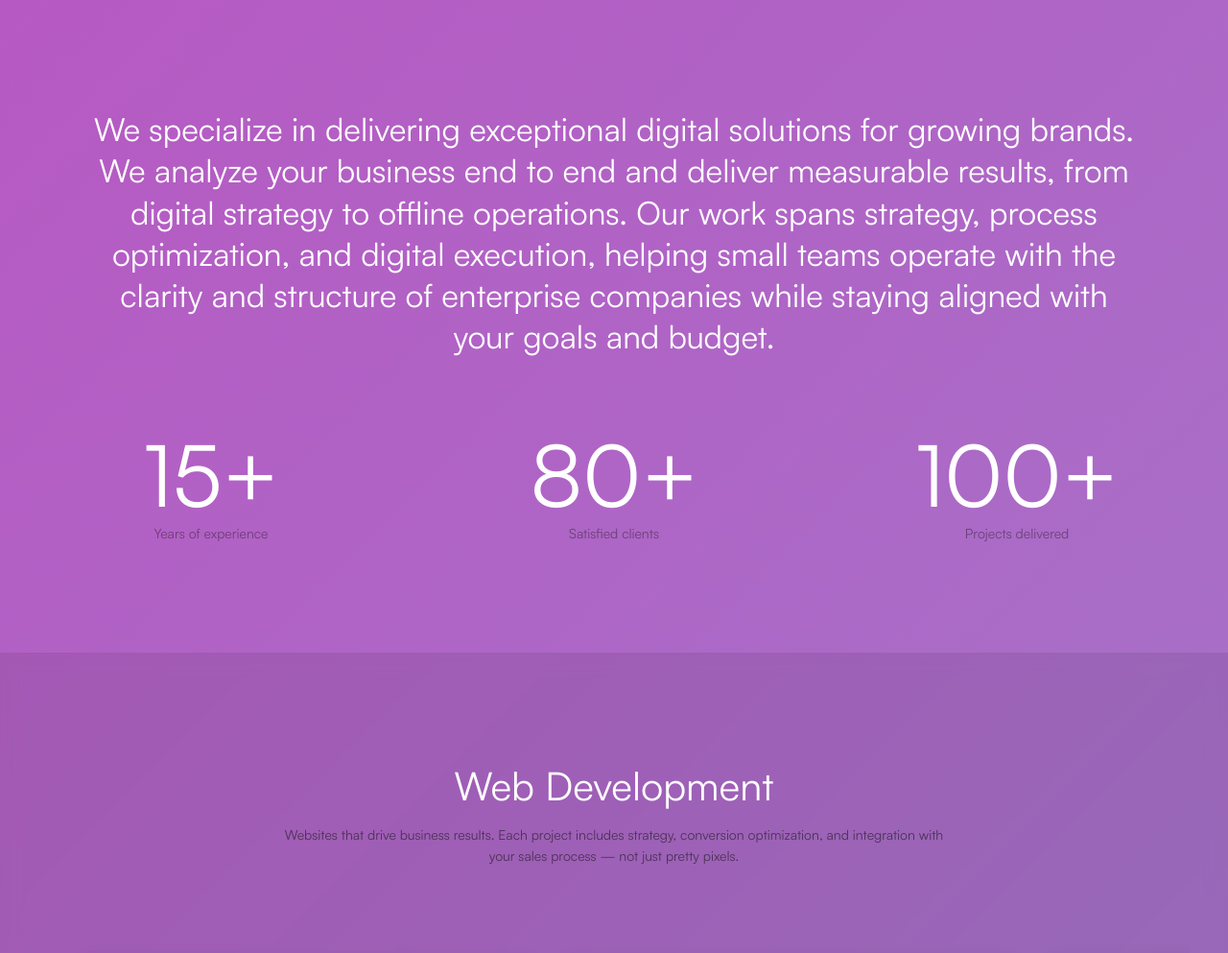
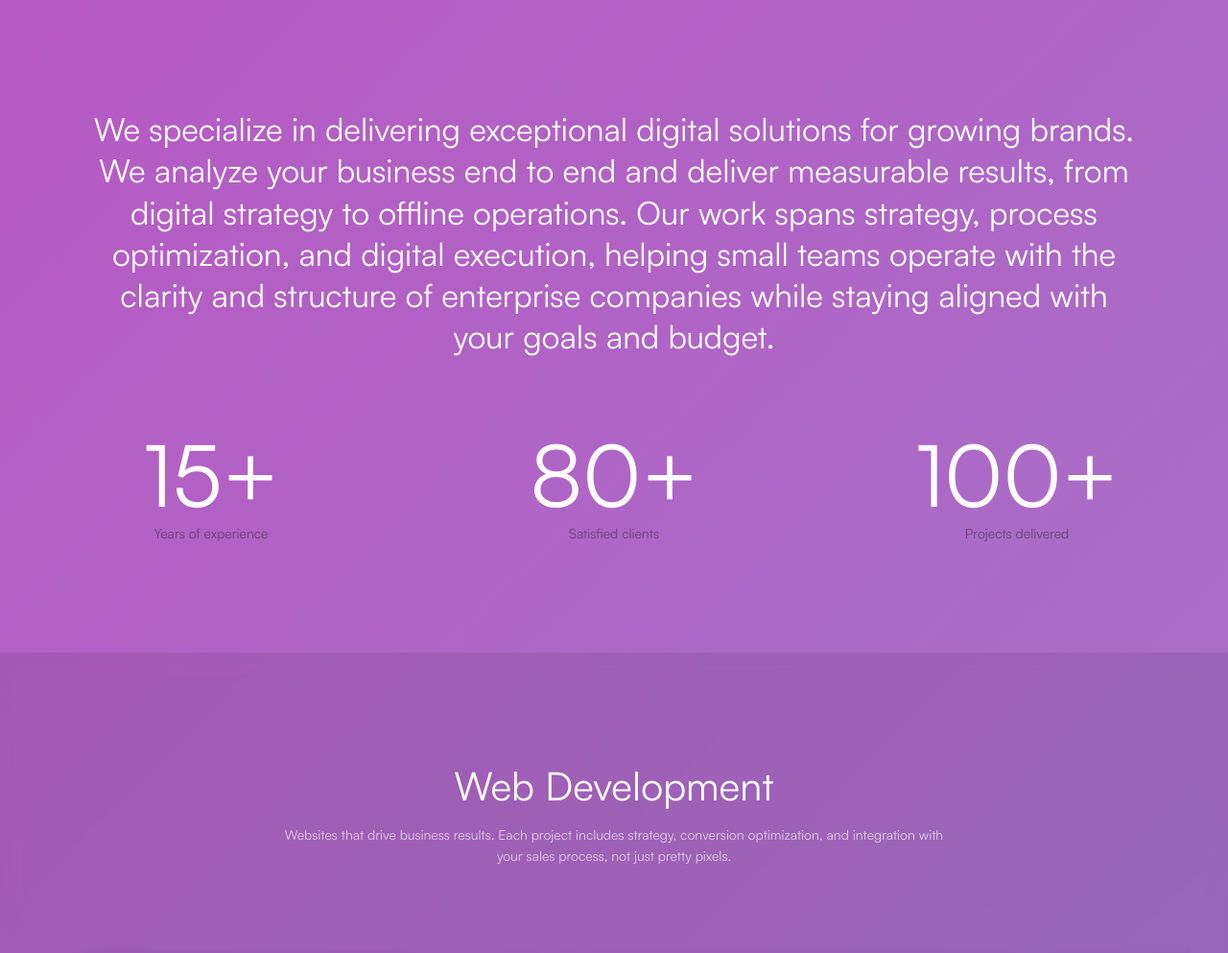
Before and after one commit to dvdsantamaria/doopux, a Jekyll site: the page built from indexb.html, in a window 1280 px wide. Shown: the part 929-1922 px from the top of the page at 96% size. Built offline with Jekyll 4.4.1, drawn with Linux system fonts in a browser that asks for light colours; some of the changed text lies outside the part shown; grey boxes are pictures that could not be loaded.

Commit message:
Fix text colors and em-dash replacements
- Fix WE ARE EXPERTS logos in dark mode (white background boxes)
- Fix Business Process Optimization subtitle color for visibility
- Fix stat-label color in dark mode
- Fix Case Study eyebrow color in light mode
- Replace em-dashes with commas/colons in all content texts

```diff
--- a/indexb.html
+++ b/indexb.html
@@ -150,6 +150,9 @@
       position: relative;
       z-index: 1;
     }
+    .section-dark .section-subtitle {
+      color: rgba(255,255,255,.85);
+    }
 
     .section-dark-alt {
       background: rgba(0,0,0,.08);
@@ -158,6 +161,9 @@
       padding-block: var(--section-pad);
       position: relative;
       z-index: 1;
+    }
+    .section-dark-alt .section-subtitle {
+      color: rgba(255,255,255,.85);
     }
 
     .section-head {
@@ -225,6 +231,8 @@
     }
     body.home .case-study-box h3 { color: #111; }
     body.home .case-study-box p { color: rgba(17,17,17,.75); }
+    body.home .case-study-box .eyebrow { color: rgba(17,17,17,.7); }
+    body.home .case-study-box .eyebrow .dot { color: #ee64ff; }
     body.home .case-study-mini {
       padding: clamp(28px, 3vw, 36px);
       background: #fff;
@@ -718,8 +726,11 @@
         backdrop-filter: blur(12px);
       }
       body.home .slice-logos .logos-title { color: #fff; }
-      body.home .slice-logos .logo img {
-        filter: brightness(0) invert(1);
+      body.home .stat-label { color: rgba(255,255,255,.8); }
+      body.home .slice-logos .logo {
+        background: #fff;
+        border-radius: 12px;
+        padding: 20px;
       }
     }
 
@@ -896,7 +907,7 @@
         <h2 class="section-title">Web Development</h2>
         <p class="section-subtitle">
           Websites that drive business results. Each project includes strategy, conversion optimization,
-          and integration with your sales process — not just pretty pixels.
+          and integration with your sales process, not just pretty pixels.
         </p>
       </header>
 
@@ -1037,8 +1048,8 @@
       <header class="section-head">
         <h2 class="section-title">Business Process Optimization</h2>
         <p class="section-subtitle">
-          We analyze your operations end-to-end, then optimize. From SOPs and automation
-          to offline process redesign — we make your business run smoother.
+          We analyze your operations end to end, then optimize. From SOPs and automation
+          to offline process redesign, we make your business run smoother.
         </p>
       </header>
 
@@ -1103,7 +1114,7 @@
         <h2 class="section-title">Growth Strategies</h2>
         <p class="section-subtitle">
           Market research, positioning, and go-to-market strategy. We validate demand
-          before you invest — including offline strategy and channel mix.
+          before you invest, including offline strategy and channel mix.
         </p>
       </header>
 
@@ -1129,7 +1140,7 @@
             <svg viewBox="0 0 24 24" fill="none" stroke="currentColor" stroke-width="2"><polyline points="22 12 18 12 15 21 9 3 6 12 2 12"/></svg>
           </div>
           <h3>Growth Experiments</h3>
-          <p>Tested campaigns across channels — digital ads, partnerships, even print/DM when relevant. Small bets, measured results, then scale.</p>
+          <p>Tested campaigns across channels: digital ads, partnerships, even print/DM when relevant. Small bets, measured results, then scale.</p>
         </div>
 
         <div class="feature-card">
@@ -1225,7 +1236,7 @@
             </article>
 
             <article class="tst-card">
-              <blockquote class="tst-quote">They didn't just automate — they restructured how we work. New SOPs, better tools, and a CRM that actually fits our process. The business runs tighter and the team is aligned.</blockquote>
+              <blockquote class="tst-quote">They didn't just automate. They restructured how we work. New SOPs, better tools, and a CRM that actually fits our process. The business runs tighter and the team is aligned.</blockquote>
               <footer class="tst-meta">
                 <div>
                   <div class="tst-name">Alicia R.</div>
```
